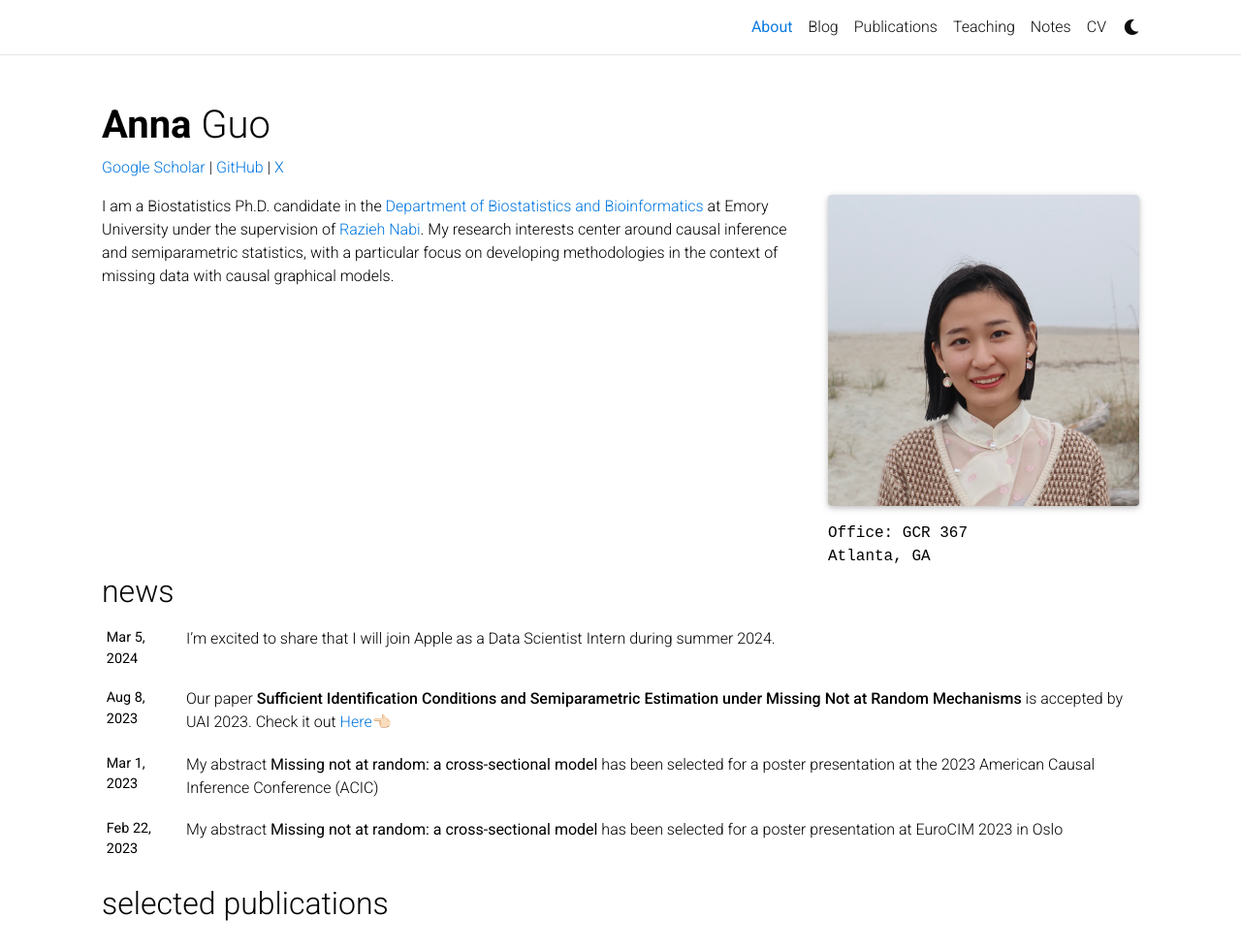
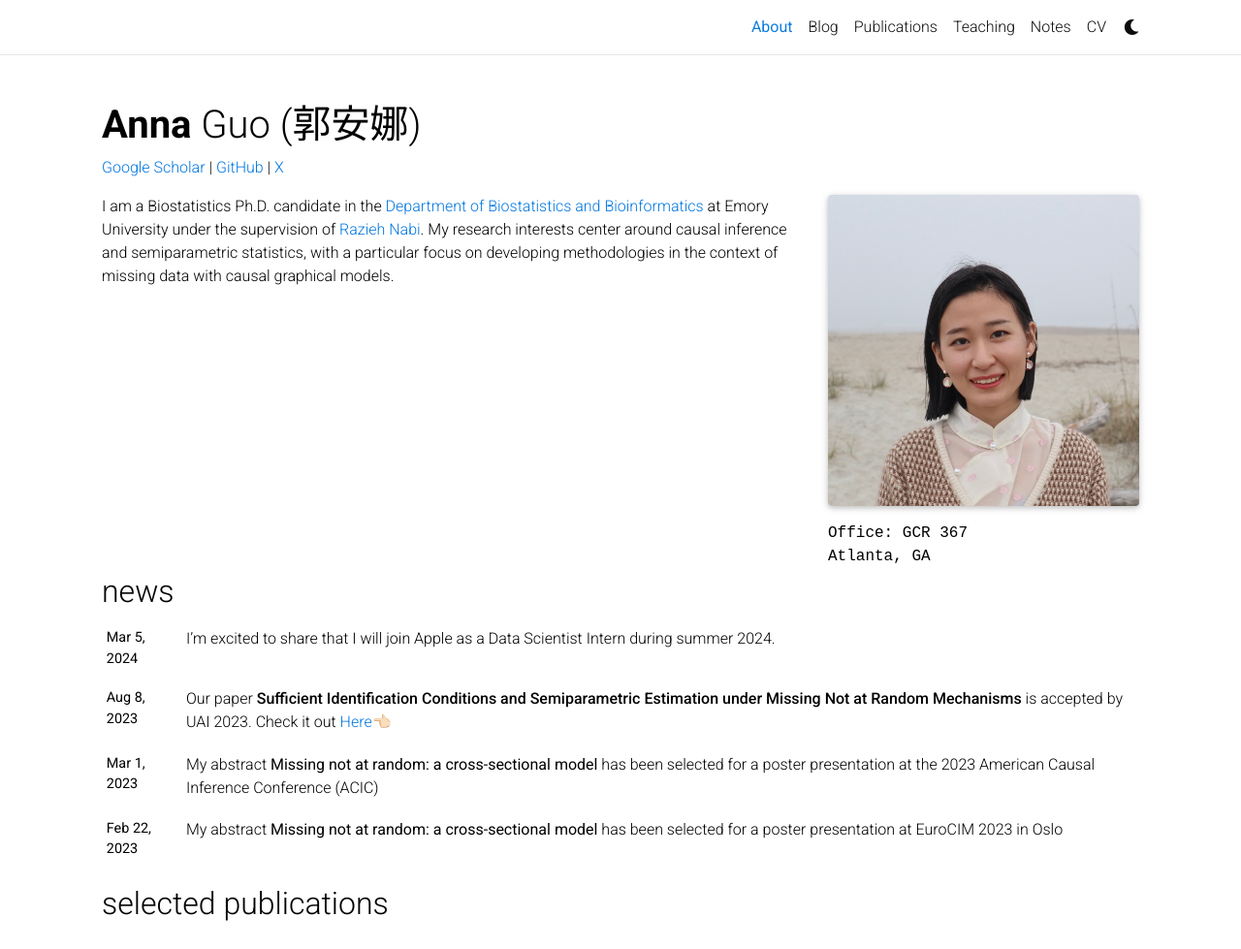
Before and after one commit to annaguo-bios/annaguo-bios.github.io, a Jekyll site: the page built from _pages/about.md, in a window 1280 px wide and 1244 px high, cut to the strip 0-979 px from the top of the window. Shown: the whole strip at 97% size. Built offline with Jekyll 4.4.1, drawn with Linux system fonts in a browser that asks for light colours; full-size pictures stand in for the smaller copies a plugin makes; comment, search, counter and statistics services are not loaded; a style sheet for code colours, icons or effects is not loaded; some of the changed text lies outside the part shown.

Commit message:
add 2026 pub

```diff
--- a/_config.yml
+++ b/_config.yml
@@ -5,7 +5,7 @@
 title: blank # the website title (if blank, full name will be used instead)
 first_name: Anna
 # middle_name:
-last_name: Guo
+last_name: Guo (郭安娜)
 email: anna.guo@emory.edu
 description: > # the ">" symbol means to ignore newlines until "footer_text:"
   A simple, whitespace theme for academics. Based on [*folio](https://github.com/bogoli/-folio) design.
```
Also changed, not shown: _pages/publications.md (+1 -1 lines).
